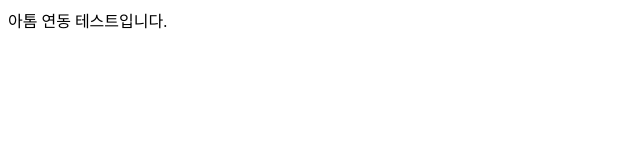
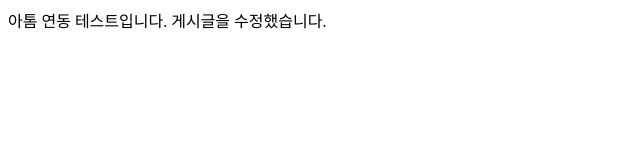
Before and after one commit to web-mok/gitTest, a plain HTML site: page index.html in a window 1280 px wide. Shown: the whole page, without its empty margins (0-640 px from the left). Drawn offline with Linux system fonts and the light colour scheme.

Commit message:
index.html second commit

```diff
--- a/index.html
+++ b/index.html
@@ -8,5 +8,6 @@
 </head>
 <body>
   아톰 연동 테스트입니다.
+  게시글을 수정했습니다.
 </body>
 </html>
```
